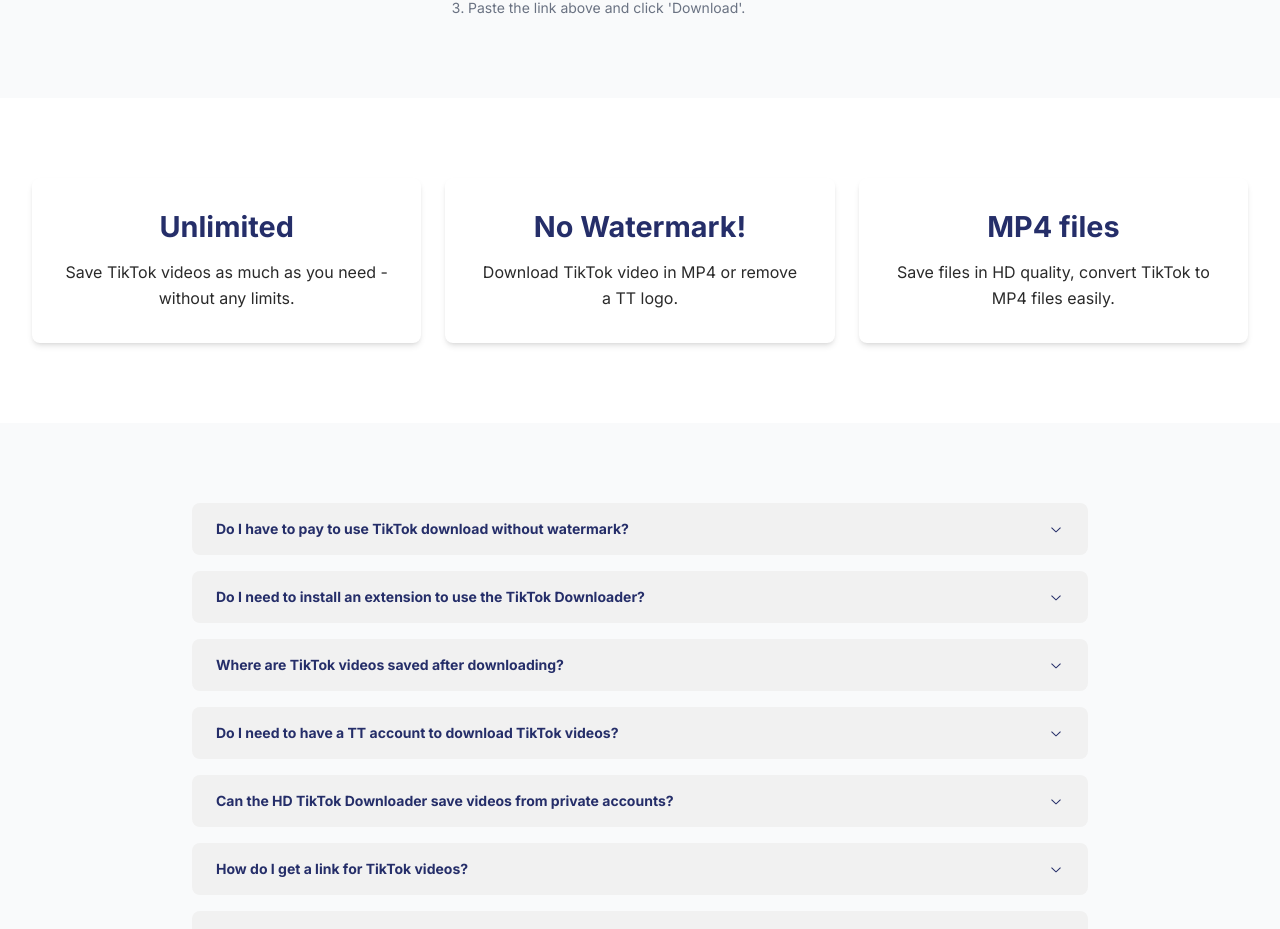
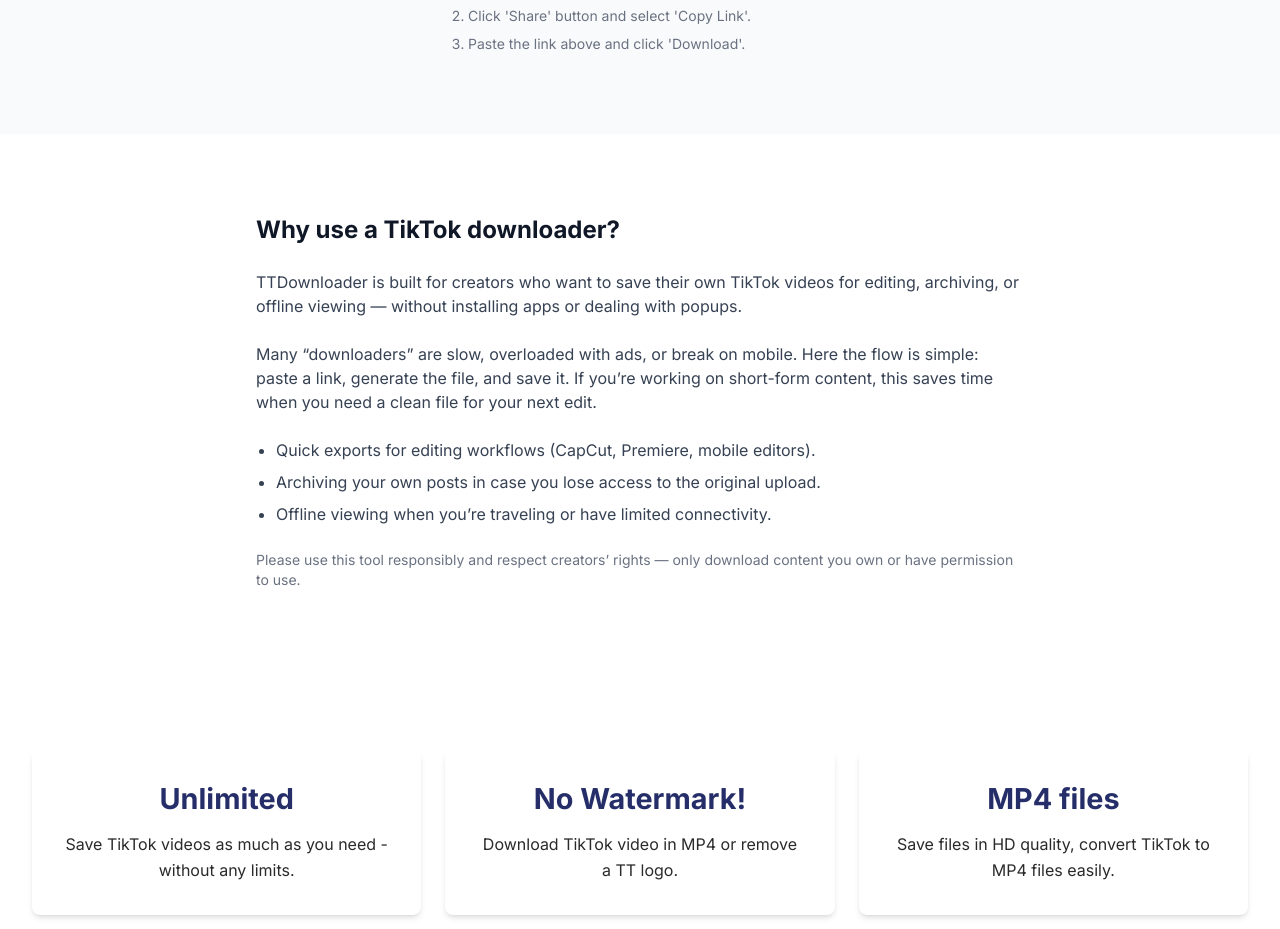
Before and after one commit to yarsted1677/ttdownload, a Next.js app: page / in a window 1280 px wide. Shown: the part 855-1784 px from the top of the page. Built offline with nearby package versions, Linux system fonts and the light colour scheme.

Commit message:
feat: enhance SEO and user guidance with updated descriptions and new section on usage benefits

```diff
--- a/app/layout.tsx
+++ b/app/layout.tsx
@@ -17,7 +17,7 @@
   },
 
   // 2. Opis: To szary tekst pod linkiem. Musi zawierać słowa z Tier 2.
-  description: "The best TikTok Downloader to save videos without watermark. Fast, free, and unlimited. Download TT videos in HD MP4 format. Works on mobile & PC.",
+  description: "TikTok Downloader built for creators: save your own videos for editing, archiving, or offline viewing. Fast, free, and unlimited. Download in HD MP4 format on mobile and PC.",
 
   // 3. Słowa kluczowe (Dla Bing, Yahoo i kontekstu AI)
   keywords: [
--- a/app/page.tsx
+++ b/app/page.tsx
@@ -25,6 +25,9 @@
               </h1>
               <p className="text-lg text-gray-600">
                 {TEXTS.hero.subtitle}
+              </p>
+              <p className="text-sm text-gray-500">
+                Built for creators: save your own TikTok videos for editing, archiving, and offline use.
               </p>
             </div>
           )}
@@ -58,6 +61,39 @@
             </article>
           </section>
 
+          {/* SECTION 2.5: WHY USE */}
+          <section id="why-use" className="w-full bg-white py-12 md:py-20" aria-label="Why use TTDownloader">
+            <article className="container mx-auto px-4 flex justify-center">
+              <div className="max-w-3xl space-y-6 text-gray-700">
+                <h2 className="text-2xl font-bold text-gray-900">
+                  Why use a TikTok downloader?
+                </h2>
+
+                <p>
+                  TTDownloader is built for creators who want to save their own TikTok videos for editing,
+                  archiving, or offline viewing — without installing apps or dealing with popups.
+                </p>
+
+                <p>
+                  Many “downloaders” are slow, overloaded with ads, or break on mobile. Here the flow is simple:
+                  paste a link, generate the file, and save it. If you’re working on short-form content,
+                  this saves time when you need a clean file for your next edit.
+                </p>
+
+                <ul className="list-disc pl-5 space-y-2">
+                  <li>Quick exports for editing workflows (CapCut, Premiere, mobile editors).</li>
+                  <li>Archiving your own posts in case you lose access to the original upload.</li>
+                  <li>Offline viewing when you’re traveling or have limited connectivity.</li>
+                </ul>
+
+                <p className="text-sm text-gray-500">
+                  Please use this tool responsibly and respect creators’ rights — only download content you own
+                  or have permission to use.
+                </p>
+              </div>
+            </article>
+          </section>
+
           {/* SECTION 3: FEATURES */}
           <section id="features" className="w-full bg-white py-12 md:py-20" aria-label="Key features">
             <article className="container mx-auto px-4">
```
